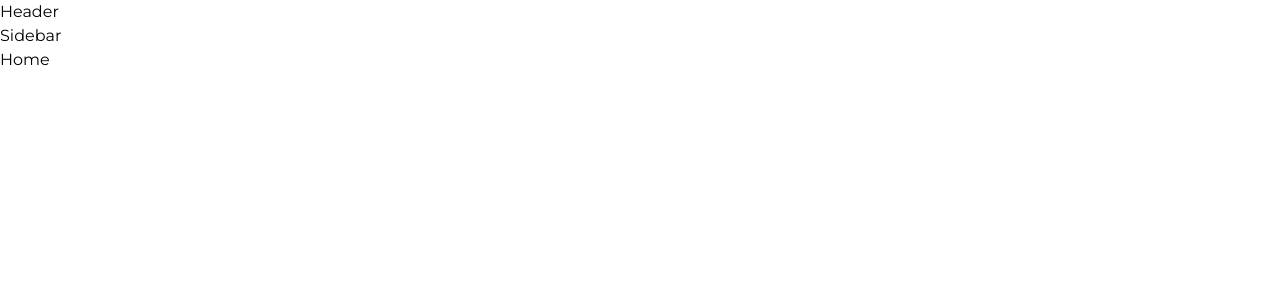
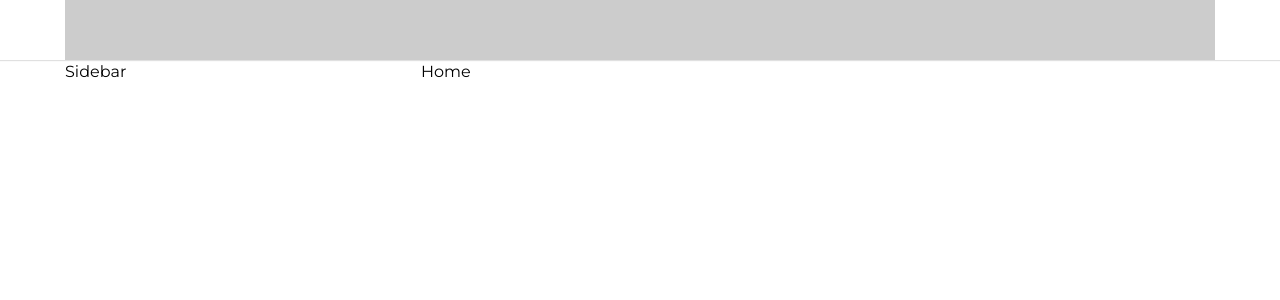
Before and after one commit to trinhminhnhat/react-tiktok, a React (Create React App) app: page / in a window 1280 px wide. Shown: the top 300 px of the page. Built offline with nearby package versions, Linux system fonts and the light colour scheme.

Commit message:
+ create base layout

```diff
--- a/package.json
+++ b/package.json
@@ -6,6 +6,7 @@
     "@testing-library/jest-dom": "^5.16.4",
     "@testing-library/react": "^13.1.1",
     "@testing-library/user-event": "^13.5.0",
+    "classnames": "^2.3.1",
     "normalize.css": "^8.0.1",
     "react": "^18.1.0",
     "react-dom": "^18.1.0",
--- a/src/App.js
+++ b/src/App.js
@@ -6,7 +6,7 @@
 function App() {
 	return (
 		<BrowserRouter>
-			<div className='App'>
+			<div className="App">
 				<Routes>
 					{publicRoutes.map((route, index) => {
 						const Page = route.component;
--- a/src/components/GlobalStyles/GlobalStyles.scss
+++ b/src/components/GlobalStyles/GlobalStyles.scss
@@ -2,10 +2,16 @@
 @import url('https://fonts.googleapis.com/css2?family=Montserrat:wght@300;400;500;700&display=swap');
 
 :root {
-    --primary: rgba(254, 44, 85, 1.0);
+	--primary: rgba(254, 44, 85, 1);
+
+    // default layout
+    --default-layout-header-height: 60px;
+    --default-layout-width: 1150px;
 }
 
 * {
+	margin: 0;
+	padding: 0;
 	box-sizing: border-box;
 }
 
--- /dev/null
+++ b/src/components/Layouts/DefaultLayout/DefaultLayout.module.scss
@@ -0,0 +1,14 @@
+.wrapper {
+    display: flex;
+    flex-direction: column;
+    align-items: center;
+}
+
+.container {
+    width: var(--default-layout-width);
+    display: flex;
+}
+
+.content {
+    flex: 1;
+}
--- /dev/null
+++ b/src/components/Layouts/DefaultLayout/Sidebar/Sidebar.module.scss
@@ -0,0 +1,4 @@
+.wrapper {
+	width: 356px;
+	min-height: 500px;
+}
--- a/src/components/Layouts/DefaultLayout/Sidebar/index.js
+++ b/src/components/Layouts/DefaultLayout/Sidebar/index.js
@@ -1,9 +1,10 @@
-import React from 'react'
+import classNames from 'classnames/bind';
+import styles from './Sidebar.module.scss';
+
+const cx = classNames.bind(styles);
 
 const Sidebar = () => {
-  return (
-    <div>Sidebar</div>
-  )
-}
+	return <aside className={cx('wrapper')}>Sidebar</aside>;
+};
 
-export default Sidebar
+export default Sidebar;
--- a/src/components/Layouts/DefaultLayout/index.js
+++ b/src/components/Layouts/DefaultLayout/index.js
@@ -1,15 +1,19 @@
 import Header from '~/components/Layouts/components/Header';
 import Sidebar from './Sidebar';
+import classNames from 'classnames/bind';
+import styles from './DefaultLayout.module.scss';
+
+const cx = classNames.bind(styles);
 
 const DefaultLayout = ({ children }) => {
 	return (
-		<>
+		<div className={cx('wrapper')}>
 			<Header />
-			<div className='container'>
+			<div className={cx('container')}>
 				<Sidebar />
-				<div className='content'>{children}</div>
+				<div className={cx('content')}>{children}</div>
 			</div>
-		</>
+		</div>
 	);
 };
 
--- /dev/null
+++ b/src/components/Layouts/components/Header/Header.module.scss
@@ -0,0 +1,12 @@
+.wrapper {
+    width: 100%;
+    height: var(--default-layout-header-height, 60px);
+    box-shadow: 0px 1px 1px rgb(0 0 0 / 12%);
+}
+
+.inner {
+    height: 100%;
+    width: var(--default-layout-width);
+    margin: 0 auto;
+    background-color: #ccc;
+}
--- a/src/components/Layouts/components/Header/index.js
+++ b/src/components/Layouts/components/Header/index.js
@@ -1,9 +1,12 @@
-import React from 'react'
+import styles from './Header.module.scss';
+import classNames from 'classnames/bind';
+
+const cx = classNames.bind(styles);
 
 const Header = () => {
-  return (
-    <div>Header</div>
-  )
-}
+	return <header className={cx('wrapper')}>
+		<div className={cx('inner')}></div>
+	</header>;
+};
 
-export default Header
+export default Header;
```
Also changed, not shown: 2 other files (tests, documents, lock files or other folders). Lines whose indentation alone changed are shown as unchanged.
